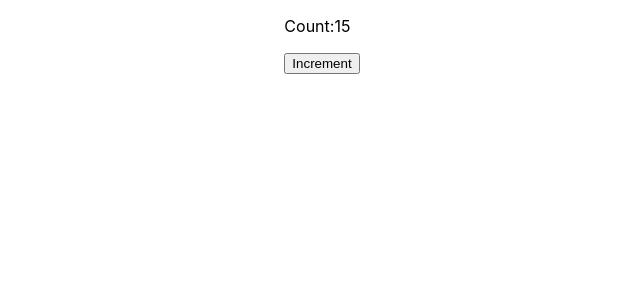
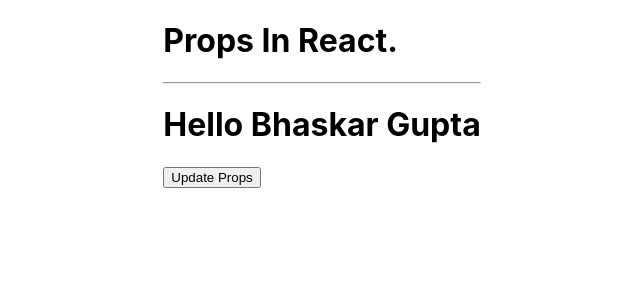
Before and after one commit to AKSHAY0128W/React, a React (Create React App) app: page / in a window 1280 px wide. Shown: the top 300 px of the page, without its empty margins (318-958 px from the left). Built offline with nearby package versions, Linux system fonts and the light colour scheme.

Commit message:
chore: Add UserCard component and update App.js to learn props in functional component

```diff
--- a/src/App.js
+++ b/src/App.js
@@ -4,12 +4,34 @@
 import Event from './Event';
 import State from './state';
 import Counter from './Counter.jsx';
+import UserCard from './UserCard.jsx';
+import React, { useState } from 'react';
 function App() {
 
   // function common() {
   //   return <p>Common component</p>
   // }
 
+  const userData = [
+    {
+      name: 'bhaskar gupta',
+      age: 25,
+      email: 'abc@gmail.com'
+    },
+    {
+      name: 'john doe',
+      age: 30,
+      email: 'afs@gmail.com'
+    },
+    {
+      name: 'devil doe',
+      age: 35,
+      email: 'adsjansj@gmail.com'
+    }
+  ]
+
+
+  const [name, setName] = React.useState("Bhaskar Gupta");
   return (
     <>
       <div className="App">
@@ -19,7 +41,30 @@
       {/* <UserJsx /> */}
       {/* <Event /> */}
       {/* <State /> */}
-      <Counter />
+      {/* <Counter /> */}
+      <h1>Props In React.</h1>
+      <hr />
+
+
+      <UserCard name={name} />
+
+      <button onClick={() => setName("Code4Education")}>Update Props</button>
+
+
+
+      {/* {
+        userData.map((user, index) => (
+          <UserCard
+            key={index}
+            name={user.name}
+            age={user.age}
+            email={user.email}
+          />
+        ))
+      } */}
+
+
+
     </>
   );
 }
--- /dev/null
+++ b/src/UserCard.jsx
@@ -0,0 +1,20 @@
+import React from 'react'
+
+function UserCard(props) {
+
+   console.log(props);
+
+   const { name, age, email } = props;
+
+   return (
+      <>
+         <h1>Hello {props.name}</h1>
+
+         {/* <h2>Name:{name}</h2>
+         <p>Age:{age}</p>
+         <p>Email:{email}</p> */}
+      </>
+   )
+}
+
+export default UserCard
```
